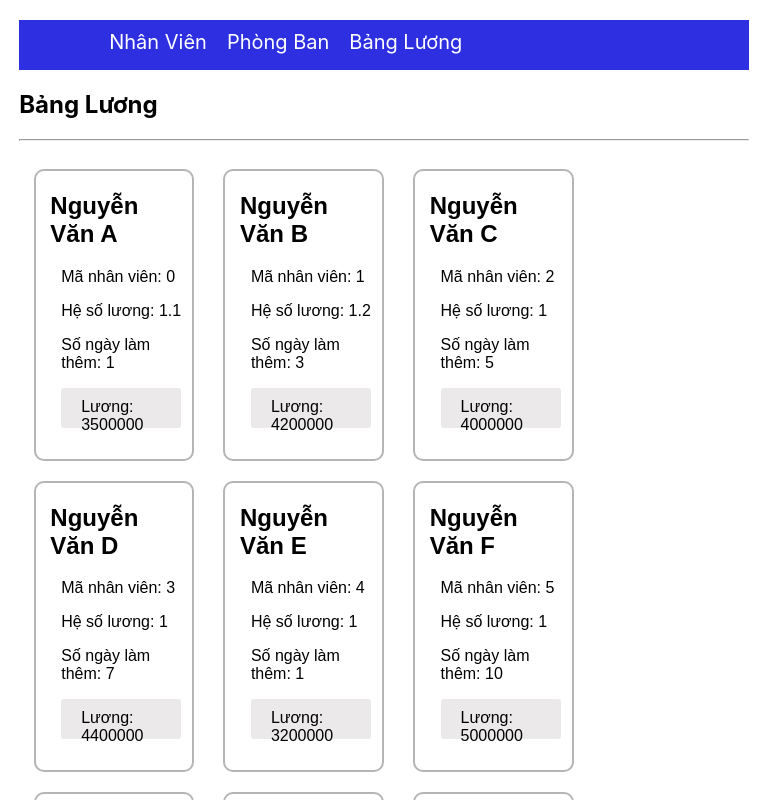
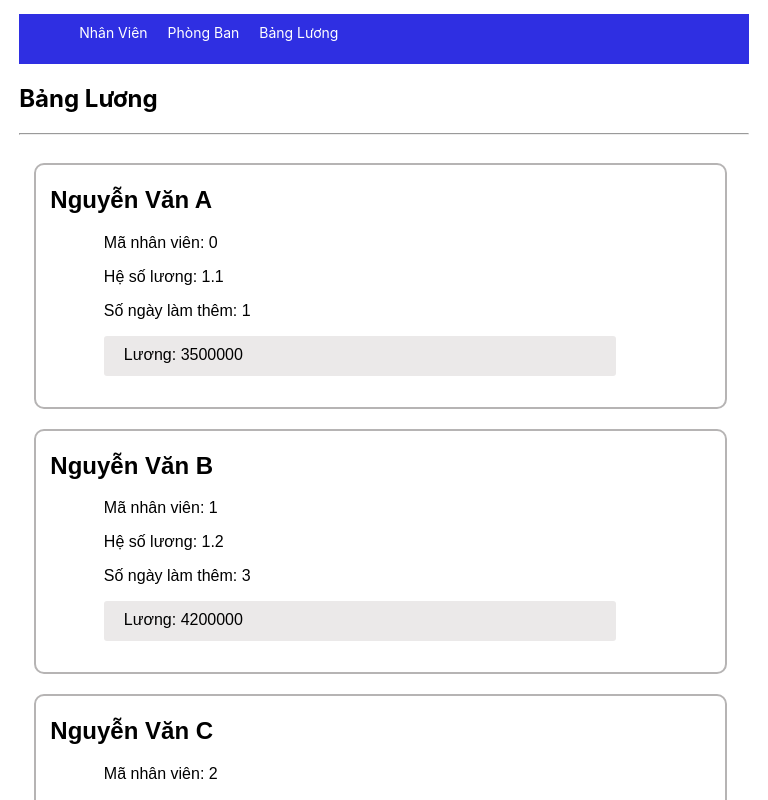
Before and after one commit to hoanggiang15029x/RJS101x_01-A_VN_DN_Assignment_2, a React (Create React App) app: page /salary in a window 768 px wide. Shown: the top 800 px of the page. Built offline with nearby package versions, Linux system fonts and the light colour scheme.

Commit message:
commit 5

```diff
--- a/src/components/Deparment.js
+++ b/src/components/Deparment.js
@@ -10,7 +10,7 @@ export default function Deparment({ deparment, chooseDeparment }) {
       onClick={() => chooseDeparment(deparment)}
     >
       <Link className="link-staff" to={link}>
-        <h2>{deparment.name}</h2>
+        <h3>{deparment.name}</h3>
         <p style={{ marginLeft: 15 + "px" }}>
           Số lương nhân viên: {deparment.numberOfStaff}
         </p>
--- a/src/index.css
+++ b/src/index.css
@@ -58,8 +58,9 @@ li {
   text-align: center;
   border-radius: 10px;
   margin-right: 0.5%;
-  margin-left: 2%;
+  margin-left: 1%;
   margin-bottom: 20px;
+  background-color: white;
 }
 
 .button-deparment {
@@ -149,6 +150,10 @@ li {
   .img-staffInfor {
     width: 34%;
   }
+
+  .button-salary {
+    width: 45.5%;
+  }
 }
 
 /* For mobile*/
@@ -168,4 +173,13 @@ li {
   h1 {
     font-size: 22px;
   }
+
+  .button-salary {
+    width: 95%;
+  }
+
+  .header-home {
+    padding-left: 0px;
+    font-size: 14px;
+  }
 }
```
